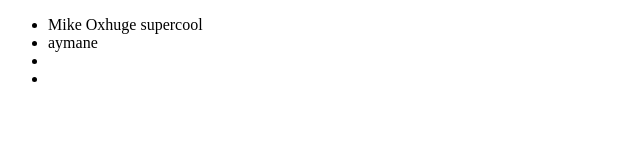
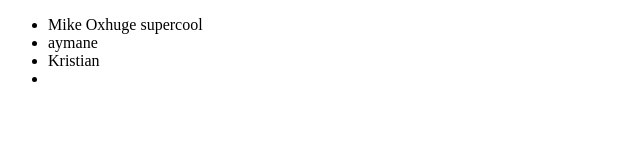
Before and after one commit to Mike-OxHuge/strive-m3, a plain HTML site: page index.html in a window 1280 px wide. Shown: the full height of the page, 0-640 px from the left. Drawn offline with Linux system fonts and the light colour scheme.

Commit message:
added name

```diff
--- a/index.html
+++ b/index.html
@@ -10,7 +10,7 @@
     <ul>
       <li>Mike Oxhuge supercool</li>
       <li>aymane</li>
-      <li></li>
+      <li>Kristian</li>
       <li></li>
     </ul>
   </body>
```
